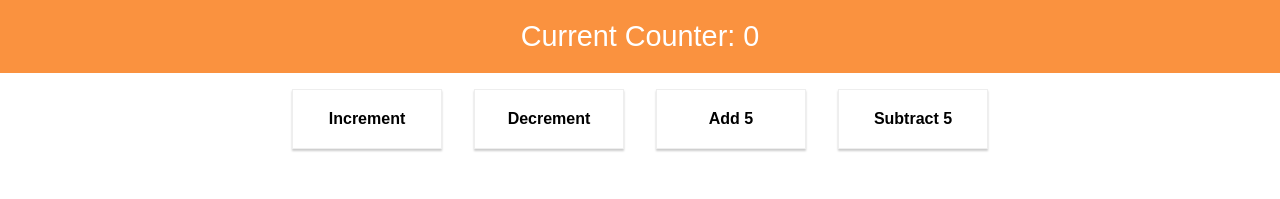
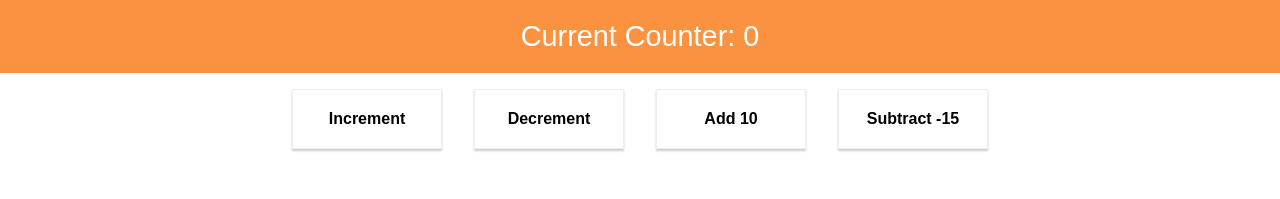
Before and after one commit to 2c0/redux--01-start, a React (Create React App) app: page / in a window 1280 px wide. Shown: the top 199 px of the page. Built offline with nearby package versions, Linux system fonts and the light colour scheme.

Commit message:
renaming labels properly according to actions, using values through actions (dispatch)

```diff
--- a/src/containers/Counter/Counter.js
+++ b/src/containers/Counter/Counter.js
@@ -12,8 +12,8 @@ class Counter extends Component {
           <CounterOutput value={this.props.ctr}/>
           <CounterControl label="Increment" clicked={this.props.onIncrementCounter}/>
           <CounterControl label="Decrement" clicked={this.props.onDecrementCounter}/>
-          <CounterControl label="Add 5" clicked={this.props.onAddFiveCounter}/>
-          <CounterControl label="Subtract 5" clicked={this.props.onRemoveFiveCounter}/>
+          <CounterControl label="Add 10" clicked={this.props.onAddFiveCounter}/>
+          <CounterControl label="Subtract -15" clicked={this.props.onRemoveFiveCounter}/>
         </div>
     );
   }
@@ -29,8 +29,8 @@ const mapDispatchToProps = dispatch => {
   return {
     onIncrementCounter: () => dispatch({type: 'INCREMENT'}),
     onDecrementCounter: () => dispatch({type: 'DECREMENT'}),
-    onAddFiveCounter: () => dispatch({type: 'ADD_FIVE'}),
-    onRemoveFiveCounter: () => dispatch({type: 'SUB5'})
+    onAddFiveCounter: () => dispatch({type: 'ADD_FIVE', val: 10}),
+    onRemoveFiveCounter: () => dispatch({type: 'SUB5', val: 15})
   };
 };
 
```
